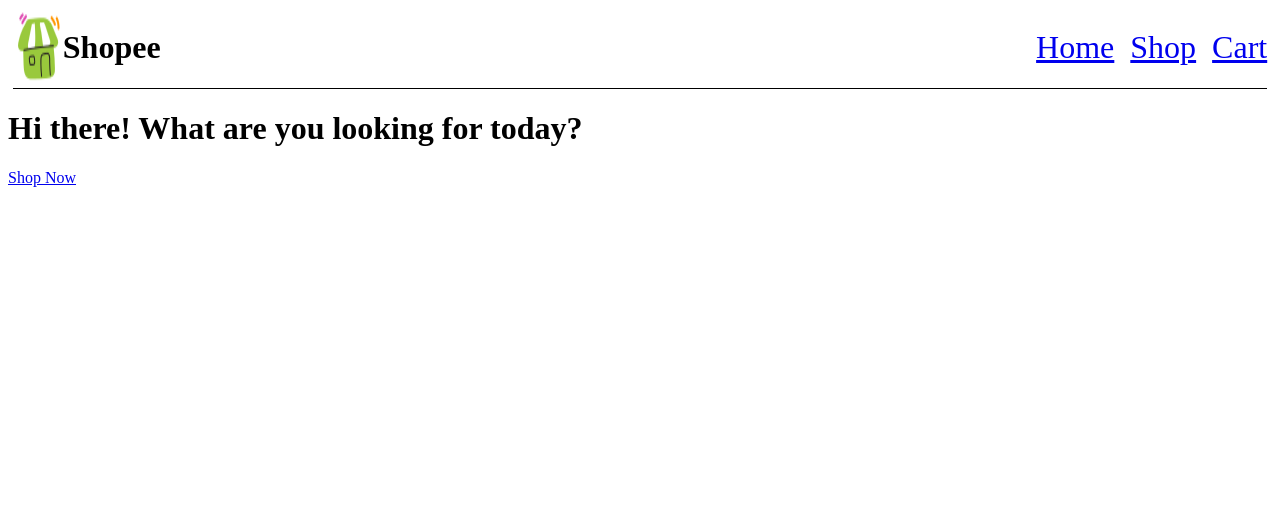
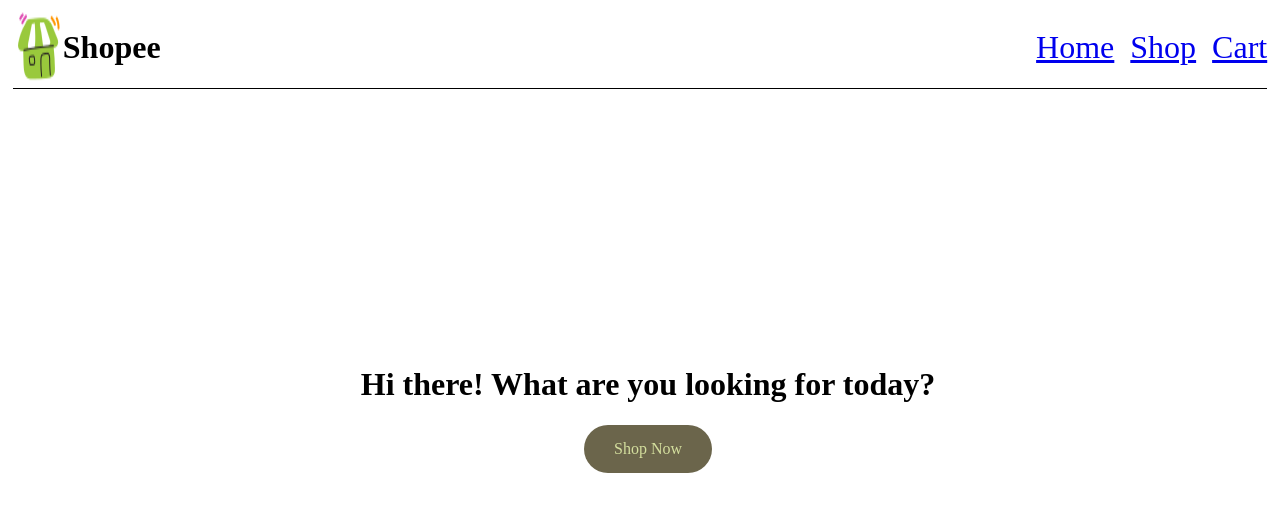
Before and after one commit to nguyensieu-gmer/shopping-cart, a React (Vite) app: page /home in a window 1280 px wide. Shown: the top 512 px of the page. Built offline with nearby package versions, Linux system fonts and the light colour scheme.

Commit message:
Add style for home

```diff
--- a/src/home/Home.jsx
+++ b/src/home/Home.jsx
@@ -1,10 +1,17 @@
 import { Link } from "react-router";
+import styles from "./Home.module.css";
 
 export function Home() {
   return (
-    <div>
-      <h1>Hi there! What are you looking for today?</h1>
-      <Link to="/shop">Shop Now</Link>
+    <div className={styles.home_container}>
+      <div className={styles.home_content}>
+        <h1>Hi there! What are you looking for today?</h1>
+        <div className={styles.link_container}>
+          <Link className={styles.link} to="/shop">
+            Shop Now
+          </Link>
+        </div>
+      </div>
     </div>
   );
 }
--- /dev/null
+++ b/src/home/Home.module.css
@@ -0,0 +1,28 @@
+.home_container {
+  display: flex;
+  justify-content: center;
+  align-items: center;
+  width: 100vw;
+  height: 80vh;
+}
+
+.home_content {
+  display: flex;
+  flex-direction: column;
+  align-items: center;
+}
+
+.link {
+  text-decoration: none;
+  color: #d4df9e;
+}
+
+.link_container {
+  display: flex;
+  justify-content: center;
+  align-items: center;
+  width: 8rem;
+  height: 3rem;
+  background-color: #6b654b;
+  border-radius: 50px;
+}
```
